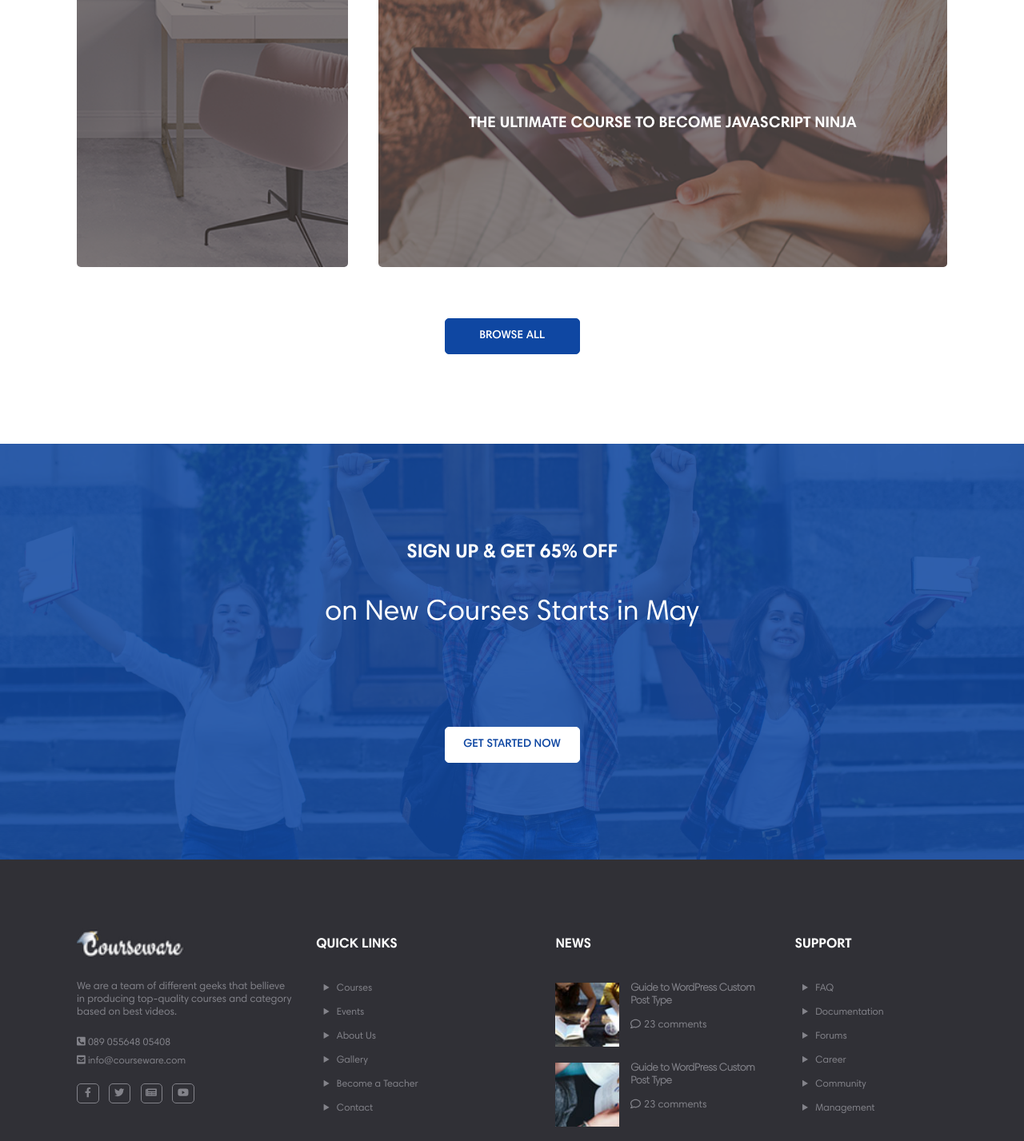
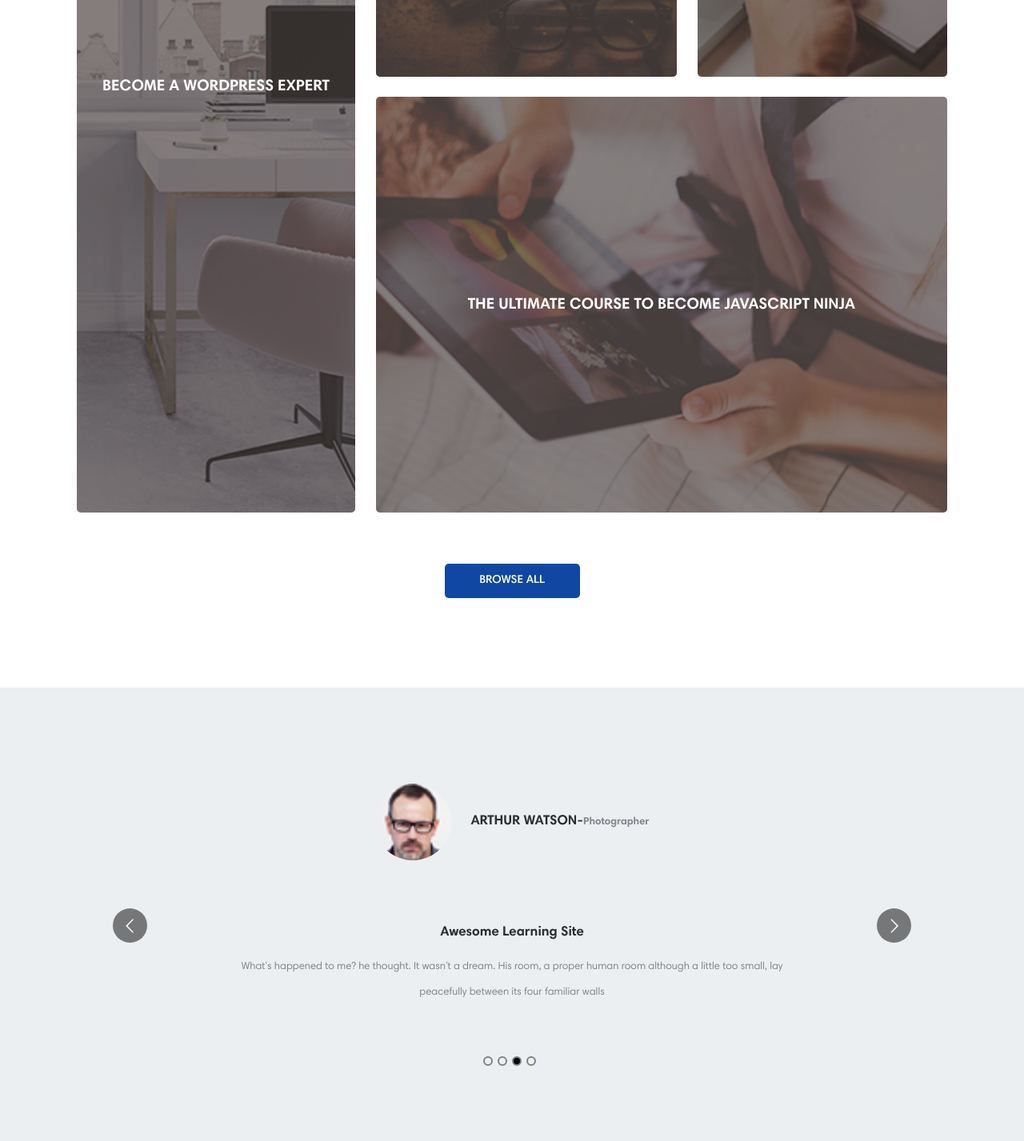
Before and after one commit to serkviseal/gunsel-coding-challenge, a React (Create React App) app: page / in a window 1280 px wide. Shown: the part 2780-4207 px from the top of the page at 80% size. Built offline with nearby package versions, Linux system fonts and the light colour scheme; no server answers.

Commit message:
top courses redesign & testimony ui design

```diff
--- a/src/assets/styles/common/inherited.scss
+++ b/src/assets/styles/common/inherited.scss
@@ -9,15 +9,9 @@
     min-width: 13rem;
     min-height: 2.5rem;
     padding: 1rem;
-    border: 1px solid $blue-color;
+    border: none;
     &:focus {
         outline: none;
-    }
-
-    &:hover {
-        background-color: $white-color;
-        color: $blue-color;
-        border: 1px solid $blue-color;
     }
 }
 
--- a/src/assets/styles/index.scss
+++ b/src/assets/styles/index.scss
@@ -11,6 +11,7 @@
 @import 'layouts/footer-banner';
 @import 'layouts/header-banner';
 @import 'layouts/courses';
+@import 'layouts/testimonies';
 @import 'layouts/home';
 
 //carousel
--- a/src/assets/styles/layouts/footer-banner.scss
+++ b/src/assets/styles/layouts/footer-banner.scss
@@ -5,12 +5,6 @@
         @extend .default-btn;
         background-color: $white-color;
         color: $blue-color;
-        border: 1px solid $white-color;
-        &:hover {
-            background-color: $blue-color;
-            color: $white-color;
-            border: 1px solid $blue-color;
-        }
     }
     h2,
     p {
--- a/src/assets/styles/layouts/home.scss
+++ b/src/assets/styles/layouts/home.scss
@@ -50,17 +50,31 @@
             grid-template:
                 "menu main right"
                 "menu footer footer";
-            grid-gap: 3vw;
+            grid-gap: 2vw;
             padding: 8vh 0;
-            div {
+            .child-grid {
                 @extend .defaults-banner;
+                @include transition(0.5s);
                 text-align: center;
                 box-shadow: inset 0 0 0 1000px rgba(69, 59, 57, 0.65);
                 border-radius: 5px;
-                min-height: 35vh;
-                padding: 5vh;
+                height: 100%;
+                width: 100%;
+
                 h2 {
                     color: $white-color;
+                }
+            }
+            .parent-grid {
+                min-height: 35vh;
+                overflow: hidden;
+
+                &:focus,
+                &:hover {
+                    .child-grid {
+                        @include transform(1.2);
+                        box-shadow: inset 0 0 0 1000px rgba(15, 71, 162, 0.65);
+                    }
                 }
             }
 
--- /dev/null
+++ b/src/assets/styles/layouts/testimonies.scss
@@ -0,0 +1,37 @@
+.testimonies-container {
+    background-color: #eceff1;
+    padding: 15vh 0;
+
+    .author-info {
+        @include flexbox;
+        @include flexjustifycontent(center);
+        @include flexalignitems(center);
+
+        img {
+            border-radius: 50px;
+            height: 12vh;
+            margin-right: 3vh;
+        }
+        h3 {
+            color: $text-color;
+            text-transform: uppercase;
+            span {
+                color: $grey-color;
+                font-size: 1rem;
+                text-transform: capitalize;
+            }
+        }
+    }
+
+    .testimony {
+        text-align: center;
+        padding: 8vh 15vw;
+        h3 {
+            color: $text-color;
+        }
+        p {
+            color: $grey-color;
+            line-height: 4vh;
+        }
+    }
+}
--- a/src/components/views/courses/Course.js
+++ b/src/components/views/courses/Course.js
@@ -25,6 +25,7 @@ export class Course extends Component {
 
     render() {
         const {
+            key,
             title,
             author,
             users,
@@ -39,7 +40,7 @@ export class Course extends Component {
         return (
             <div className='course-item'>
                 <div className='course-background' style={{ backgroundImage: `url(${image})` }}>
-                    <img src={avatar} alt='logo58' />
+                    <img src={avatar} alt={key} />
                 </div>
                 <div className='details'>
                     <h3>{title}</h3>
--- a/src/components/views/courses/Courses.js
+++ b/src/components/views/courses/Courses.js
@@ -79,11 +79,11 @@ export class Courses extends Component {
     renderCoursesCard() {
         const { courses, isLoading } = this.state;
         if (courses.length !== 0 && !isLoading) {
-            const domain = [];
+            const course = [];
             for (let i = 0; i < courses.length; i++) {
-                domain.push(
+                course.push(
                     <Course
-                        key={`course ${courses[i].id}`}
+                        key={`course-${courses[i].id}`}
                         title={courses[i].title}
                         author={courses[i].author}
                         users={courses[i].users}
@@ -96,7 +96,7 @@ export class Courses extends Component {
                     />
                 );
             }
-            return domain;
+            return course;
         }
         if (courses.length === 0 && !isLoading) {
             return <p className="empty-course">No courses available at the moment!</p>;
@@ -116,7 +116,6 @@ export class Courses extends Component {
                         showDots={false}
                         responsive={responsive}
                         keyBoardControl={true}
-                        customTransition="0.5"
                         transitionDuration={500}
                         containerClass="courses-carousel-container"
                         removeArrowOnDeviceType={["mobile"]}
--- a/src/components/views/courses/TopCourses.js
+++ b/src/components/views/courses/TopCourses.js
@@ -11,10 +11,10 @@ export class TopCourses extends Component {
                 <h2>TOP COURSES</h2>
                 <h4>Donec rutrum congue leo eget malesuada</h4>
                 <div className='course-grid-container'>
-                    <div class="menu-grid" style={{backgroundImage: `url(${wordpress})`}}><h2>BECOME A WORDPRESS EXPERT</h2></div>
-                    <div class="main-grid" style={{backgroundImage: `url(${python})`}}><h2>COMPLETE PYTHON MASTERCLASS</h2></div>
-                    <div class="right-grid" style={{backgroundImage: `url(${beginner})`}}><h2>BEGINNER TO PRO IN EXCEL</h2></div>
-                    <div class="footer-grid" style={{backgroundImage: `url(${javascript})`}}><h2>THE ULTIMATE COURSE TO BECOME JAVASCRIPT NINJA</h2></div>
+                    <div className='parent-grid menu-grid'><div className=" child-grid" style={{ backgroundImage: `url(${wordpress})` }}><h2>BECOME A WORDPRESS EXPERT</h2></div></div>
+                    <div className='parent-grid main-grid'><div className=" child-grid" style={{ backgroundImage: `url(${python})` }}><h2>COMPLETE PYTHON MASTERCLASS</h2></div></div>
+                    <div className='parent-grid right-grid'><div className=" child-grid" style={{ backgroundImage: `url(${beginner})` }}><h2>BEGINNER TO PRO IN EXCEL</h2></div></div>
+                    <div className='parent-grid footer-grid'><div className=" child-grid" style={{ backgroundImage: `url(${javascript})` }}><h2>THE ULTIMATE COURSE TO BECOME JAVASCRIPT NINJA</h2></div></div>
                 </div>
                 <button>BROWSE ALL</button>
             </div>
--- /dev/null
+++ b/src/components/views/testimonies/Testimonies.js
@@ -0,0 +1,122 @@
+import React, { Component } from 'react';
+import Carousel from 'react-multi-carousel';
+import author1 from './../../../assets/images/testimony-1.png';
+import author2 from './../../../assets/images/testimony-2.png';
+import author3 from './../../../assets/images/testimony-3.png';
+import author4 from './../../../assets/images/testimony-4.png';
+import Testimony from './Testimony';
+
+const responsive = {
+    superLargeDesktop: {
+        breakpoint: { max: 4000, min: 3000 },
+        items: 1
+    },
+    desktop: {
+        breakpoint: { max: 3000, min: 1024 },
+        items: 1
+    },
+    tablet: {
+        breakpoint: { max: 1024, min: 464 },
+        items: 1
+    },
+    mobile: {
+        breakpoint: { max: 464, min: 0 },
+        items: 1
+    }
+};
+
+const testimonies = [
+    {
+        id: 1,
+        author: 'Julian Warren',
+        author_occupation: 'student',
+        author_profile: author1,
+        title: 'Awesome Learning Site',
+        comment: 'The bedding was hardly able to cover it and seemed ready to slide off any moment. His many legs, pitifully thin compared with the size of the rest of him, waved about helplessly as he looked'
+    },
+    {
+        id: 2,
+        author: 'Janet Alvarado',
+        author_occupation: 'student',
+        author_profile: author2,
+        title: 'Awesome Learning Site',
+        comment: 'A collection of textile samples lay spread out on the table. Samsa was a travelling salesman and above it there hung a picture that he had recently cut out of an illustrated magazine and housed in a nice, gilded frame.'
+    },
+    {
+        id: 3,
+        author: 'Arthur Watson',
+        author_occupation: 'Photographer',
+        author_profile: author3,
+        title: 'Awesome Learning Site',
+        comment: 'What\'s happened to me? he thought. It wasn\'t a dream. His room, a proper human room although a little too small, lay peacefully between its four familiar walls '
+    },
+    {
+        id: 4,
+        author: 'Richardo Wallis',
+        author_occupation: 'Developer',
+        author_profile: author4,
+        title: 'Awesome Learning Site',
+        comment: 'The bedding was hardly able to cover it and seemed ready to slide off any moment. His many legs, pitifully thin compared with the size of the rest of him, waved about helplessly as he looked'
+    }
+]
+
+export class Testimonies extends Component {
+
+    constructor(props) {
+        super(props)
+
+        this.state = {
+            testimonies: testimonies
+        }
+        this.renderTestimoniesCard = this.renderTestimoniesCard.bind(this);
+    }
+
+    renderTestimoniesCard() {
+        const { testimonies } = this.state;
+        if (testimonies.length !== 0) {
+            const testimony = [];
+            for (let i = 0; i < testimonies.length; i++) {
+                testimony.push(
+                    <Testimony
+                        key={`testimony-${testimonies[i].id}`}
+                        title={testimonies[i].title}
+                        author={testimonies[i].author}
+                        occupation={testimonies[i].author_occupation}
+                        comment={testimonies[i].comment}
+                        image={testimonies[i].author_profile}
+                    />
+                );
+            }
+            return testimony;
+        }
+        return <p className="empty-course">No testimonies available at the moment!</p>;
+    }
+
+
+    render() {
+        return (
+            <div className='testimonies-container'>
+                <div className='container'>
+                    <Carousel
+                        swipeable={true}
+                        draggable={true}
+                        showDots={true}
+                        responsive={responsive}
+                        infinite={true}
+                        autoPlay={true}
+                        autoPlaySpeed={3000}
+                        keyBoardControl={true}
+                        transitionDuration={500}
+                        containerClass="testimonies-carousel-container"
+                        removeArrowOnDeviceType={["mobile"]}
+                        itemClass="carousel-item-testimony"
+                    >
+                        {this.renderTestimoniesCard()}
+                    </Carousel>
+                </div>
+            </div>
+        )
+    }
+}
+
+export default Testimonies
--- /dev/null
+++ b/src/components/views/testimonies/Testimony.js
@@ -0,0 +1,21 @@
+import React, { Component } from 'react'
+
+export class Testimony extends Component {
+    render() {
+        const { key, author, occupation, comment, title, image } = this.props;
+        return (
+            <div>
+                <div className='author-info'>
+                    <img src={image} alt={key} />
+                    <h3>{author}-<span>{occupation}</span></h3>
+                </div>
+                <div className='testimony'>
+                    <h3>{title}</h3>
+                    <p>{comment}</p>
+                </div>
+            </div>
+        )
+    }
+}
+
+export default Testimony
--- a/src/pages/home.js
+++ b/src/pages/home.js
@@ -5,6 +5,7 @@ import FooterBanner from './../components/views/banner/FooterBanner';
 import Courses from '../components/views/courses/Courses';
 import TopCourses from '../components/views/courses/TopCourses';
 import Services from '../components/views/services/Services';
+import Testimonies from '../components/views/testimonies/Testimonies';
 
 
 export class Home extends Component {
@@ -15,6 +16,7 @@ export class Home extends Component {
                 <Services />
                 <Courses />
                 <TopCourses />
+                <Testimonies />
                 <FooterBanner />
             </Global>
         )
```
Also changed, not shown: src/assets/styles/common/mixins.scss (+7 -0 lines).
